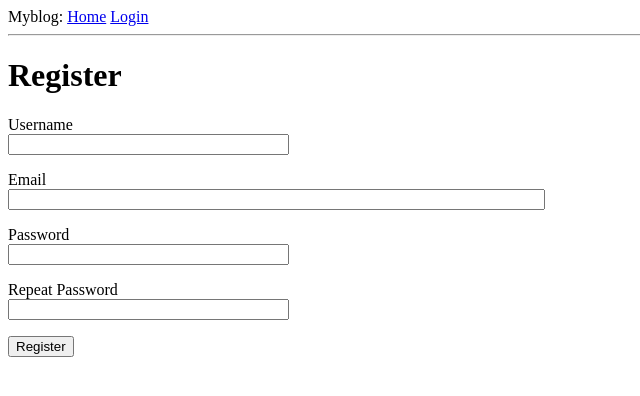
After one commit to WangYang525/copyFromMegaTurorial, a Flask app: page /register in a window 1280 px wide. The commit adds this page. Shown: the top 396 px of the page, without its empty margins (0-640 px from the left). Run offline with Flask 2, Linux system fonts and the light colour scheme.

Commit message:
for Chapter5: User Logins

```diff
--- a/app/__init__.py
+++ b/app/__init__.py
@@ -2,10 +2,13 @@ from flask import Flask
 from config import Config
 from flask_sqlalchemy import SQLAlchemy
 from flask_migrate import Migrate
+from flask_login import LoginManager
 
 app = Flask(__name__)
 app.config.from_object(Config)
 db = SQLAlchemy(app)
 migrate = Migrate(app, db)
+login = LoginManager(app)
+login.login_view = 'login'
 
 from app import routes, models
--- a/app/forms.py
+++ b/app/forms.py
@@ -1,9 +1,27 @@
 from flask_wtf import FlaskForm
 from wtforms import StringField, PasswordField, BooleanField, SubmitField
-from wtforms.validators import DataRequired
+from wtforms.validators import DataRequired, ValidationError, Email, EqualTo
+from app.models import User
 
 class LoginForm(FlaskForm):
 	username = StringField('Username', validators=[DataRequired()])
 	password = StringField('Password', validators=[DataRequired()])
 	remember_me = BooleanField('Remember Me')
 	submit = SubmitField('Sign In')
+
+class RegistrationForm(FlaskForm):
+	username = StringField('Username', validators=[DataRequired()])
+	email = StringField('Email', validators=[DataRequired(), Email()])
+	password = PasswordField('Password', validators=[DataRequired()])
+	password2 = PasswordField('Repeat Password', validators=[DataRequired(), EqualTo('password')])
+	submit = SubmitField('Register')
+
+	def validate_username(self, username):
+		user = User.query.filter_by(username=username.data).first()
+		if user is not None:
+			raise ValidationError('Please use a different username.')
+
+	def validate_emai(self, email):
+		user = User.query.filter_by(email=email.data).first()
+		if user is not None:
+			raise ValidationError('Please use a different email address.')
--- a/app/routes.py
+++ b/app/routes.py
@@ -1,11 +1,14 @@
-from app import app
-from flask import render_template, flash, redirect, url_for
-from app.forms import LoginForm
+from app import app, db
+from flask import render_template, flash, redirect, url_for, request
+from app.forms import LoginForm, RegistrationForm
+from flask_login import current_user, login_user, logout_user, login_required
+from app.models import User
+from werkzeug.urls import url_parse
 
 @app.route('/')
 @app.route('/index')
+@login_required
 def index():
-	user = {'username': 'Eli'}
 	posts = [
 		{
 			'author': {'username': 'John'},
@@ -16,13 +19,40 @@ def index():
 			'body': 'The Avengers movie was so cool!'
 		}
 	]
-	return render_template('index.html', title='Home', user=user, posts=posts)
+	return render_template('index.html', title='Home', posts=posts)
 
 @app.route('/login', methods=['GET', 'POST'])
 def login():
+	if current_user.is_authenticated:
+		return redirect(url_for('index'))
 	form = LoginForm()
 	if form.validate_on_submit():
-		flash('Login request for user {}, remember_me={}'.format(
-			form.username.data, form.remember_me.data))
+		user = User.query.filter_by(username=form.username.data).first()
+		if user is None or not user.check_password(form.password.data):
+			flash('Invalid username or password')
+			return redirect(url_for('login'))
+		login_user(user, remember=form.remember_me.data)
+		next_page = request.args.get('next')
+		if not next_page or url_parse(next_page).netlog != '':
+			next_page = url_for('index')
+		return redirect(next_page)
+	return render_template('login.html', title='Sign In', form=form)
+
+@app.route('/logout')
+def logout():
+	logout_user()
+	return redirect(url_for('index'))
+
+@app.route('/register', methods=['GET', 'POST'])
+def register():
+	if current_user.is_authenticated:
 		return redirect(url_for('index'))
-	return render_template('login.html', title='Sign In', form=form)
+	form = RegistrationForm()
+	if form.validate_on_submit():
+		user = User(username=form.username.data, email=form.email.data)
+		user.set_password(form.password.data)
+		db.session.add(user)
+		db.session.commit()
+		flash('Congratulations, you are now a registered user!')
+		return redirect(url_for('login'))
+	return render_template('register.html', title='Register', form=form)
--- a/app/templates/base.html
+++ b/app/templates/base.html
@@ -11,7 +11,11 @@
 	<div>
 		Myblog:
 		<a href="{{ url_for('index') }}">Home</a>
+		{% if current_user.is_anonymous %}
 		<a href="{{ url_for('login') }}">Login</a>
+		{% else %}
+		<a href="{{ url_for('logout') }}">Logout</a>
+		{% endif %}
 	</div>
 	<hr>
 	{% with messages = get_flashed_messages() %}
--- a/app/templates/index.html
+++ b/app/templates/index.html
@@ -1,7 +1,7 @@
 {% extends "base.html" %}
 
 {% block content %}
-	<h1>Hello, {{ user.username }}</h1>
+	<h1>Hello, {{ current_user.username }}</h1>
 	{% for post in posts %}
 	<div><p>{{ post.author.username }} says: <b>{{ post.body }}</b></p></div>
 	{% endfor %}
--- a/app/templates/login.html
+++ b/app/templates/login.html
@@ -25,5 +25,8 @@
 		<p>
 			{{ form.submit() }}
 		</p>
+		<p>
+			New User? <a href="{{ url_for('register') }}">Click to Register!</a>
+		</p>
 	</form>
 {% endblock %}
--- /dev/null
+++ b/app/templates/register.html
@@ -0,0 +1,37 @@
+{% extends "base.html" %}
+
+{% block content %}
+	<h1>Register</h1>
+	<form action="" method="post">
+		{{ form.hidden_tag() }}
+		<p>
+            {{ form.username.label }}<br>
+            {{ form.username(size=32) }}<br>
+            {% for error in form.username.errors %}
+            <span style="color: red;">[{{ error }}]</span>
+            {% endfor %}
+        </p>
+        <p>
+            {{ form.email.label }}<br>
+            {{ form.email(size=64) }}<br>
+            {% for error in form.email.errors %}
+            <span style="color: red;">[{{ error }}]</span>
+            {% endfor %}
+        </p>
+        <p>
+            {{ form.password.label }}<br>
+            {{ form.password(size=32) }}<br>
+            {% for error in form.password.errors %}
+            <span style="color: red;">[{{ error }}]</span>
+            {% endfor %}
+        </p>
+        <p>
+            {{ form.password2.label }}<br>
+            {{ form.password2(size=32) }}<br>
+            {% for error in form.password2.errors %}
+            <span style="color: red;">[{{ error }}]</span>
+            {% endfor %}
+        </p>
+        <p>{{ form.submit() }}</p>
+	</form>
+{% endblock %}
```
Also changed, not shown: app/models.py (+14 -1 lines).
